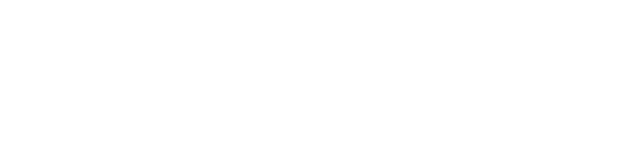
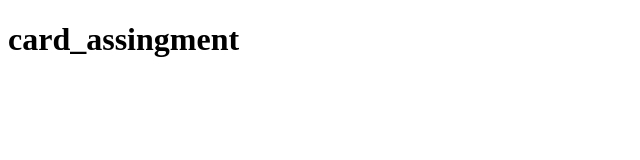
Before and after one commit to Divyansh265/card, a plain HTML site: page index.html in a window 1280 px wide. Shown: the whole page, without its empty margins (0-640 px from the left). Drawn offline with Linux system fonts and the light colour scheme.

Commit message:
first_commit

```diff
--- a/index.html
+++ b/index.html
@@ -7,6 +7,6 @@
     <title>card_assingment</title>
 </head>
 <body>
-
+    <h1>card_assingment</h1>
 </body>
 </html>
```
